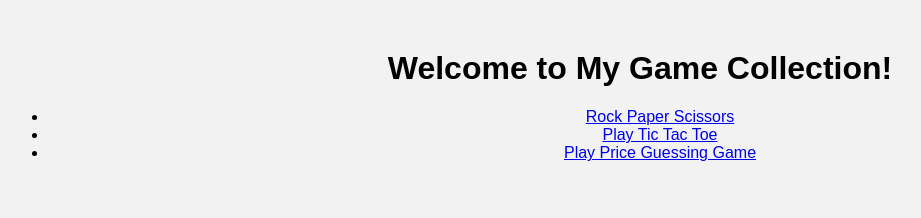
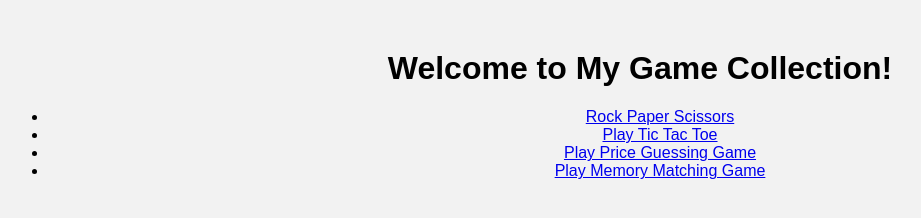
Before and after one commit to danimunu/ChillZone02, a plain HTML site: page index.html in a window 1280 px wide. Shown: the whole page, without its empty margins (0-921 px from the left). Drawn offline with Linux system fonts and the light colour scheme.

Commit message:
Update index.html
added memory game to homepage

```diff
--- a/index.html
+++ b/index.html
@@ -11,6 +11,8 @@
     <li><a href="rock-paper-scissors.html">Rock Paper Scissors</a></li>
     <li><a href="tic-tac-toe.html">Play Tic Tac Toe</a></li>
     <li><a href="price.html">Play Price Guessing Game</a></li>
+    <li><a href="memory.html">Play Memory Matching Game</a></li>
+    <!-- Add more games here -->
   </ul>
 </body>
 </html>
```
